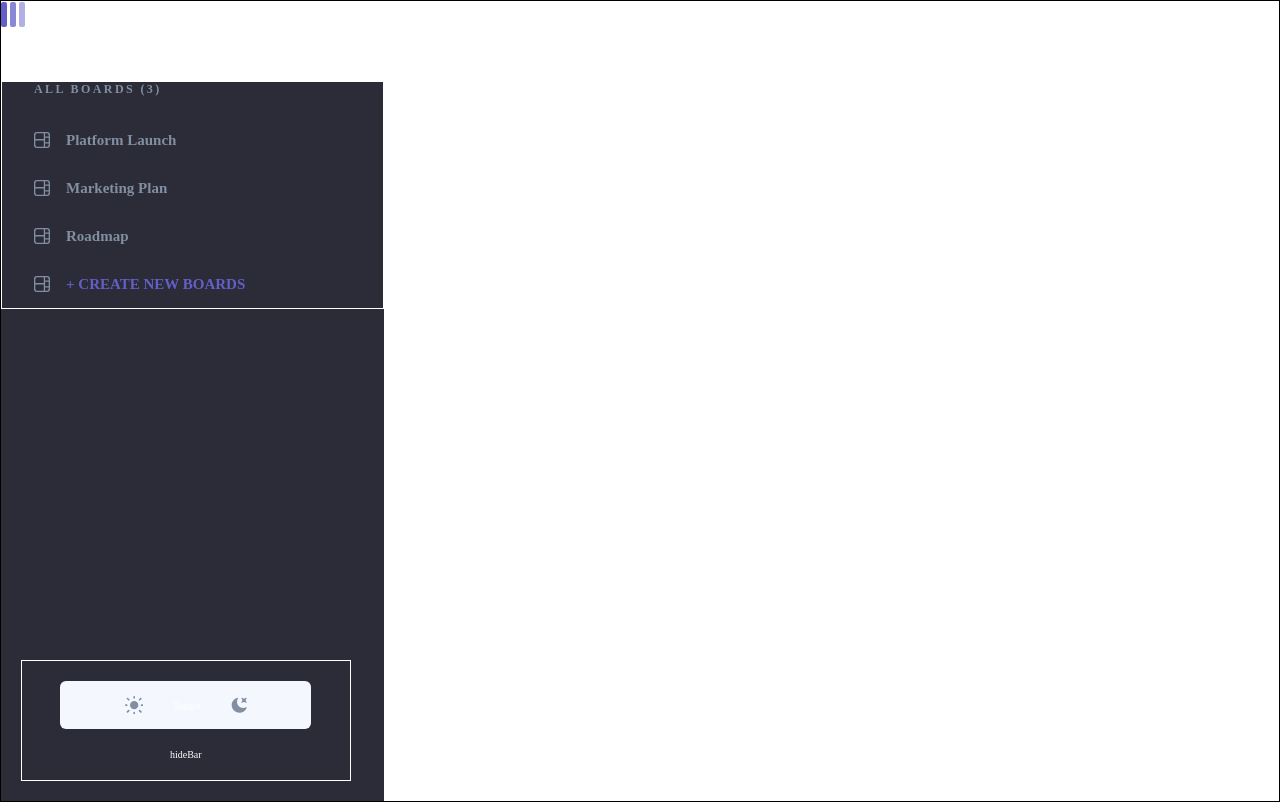
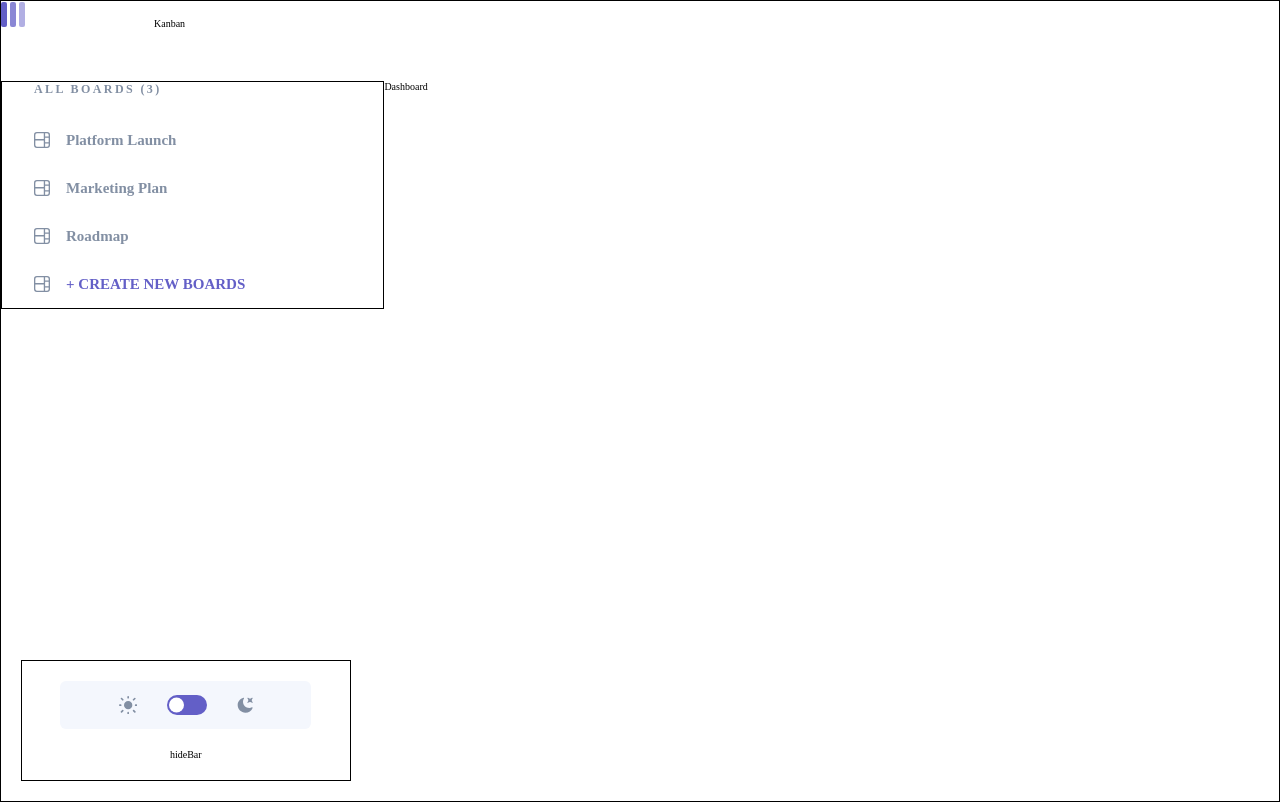
Before and after one commit to jlee380/kanbanClone, a React (Create React App) app: page / in a window 1280 px wide. Built offline with nearby package versions, Linux system fonts and the light colour scheme.

Commit message:
dark mode toggle button ui added

```diff
--- a/src/components/SideBar.js
+++ b/src/components/SideBar.js
@@ -1,26 +1,12 @@
 import React, { useState, useEffect } from "react";
+import ToggleSwitch from "./ToggleSwitch";
+
 import styled from "styled-components";
 import "../style.css";
 import response from "../data.json";
 import IconBoards from "../assets/icon-board.svg";
 import IconLightTheme from "../assets/icon-light-theme.svg";
 import IconDarkTheme from "../assets/icon-dark-theme.svg";
-
-const SideBar = () => {
-	const [boards, setBoards] = useState([]);
-	const [active, setActive] = useState(-1);
-
-	const boardNum = boards.length;
-
-	useEffect(() => {
-		setBoards(response.boards);
-	}, []);
-
-	const addBoard = () => {
-		const newBoardList = [...boards];
-		newBoardList.push({ name: "new one", columns: [1, 2, 3] });
-		setBoards(newBoardList);
-	};
 
 const SideBarContainer = styled.div`
 	display: flex;
@@ -58,8 +44,14 @@
 	cursor: grab;
 
 	&:hover {
-			background-color: #f4f7fd;
+		background: #f4f7fd !important;
 	}
+
+	&:hover li {
+		color: #635fc7;
+	}
+
+	background: ${(props) => (props.active ? "#635fc7" : "transparent")};
 `;
 
 const Li = styled.li`
@@ -118,6 +110,22 @@
 	height: 1.6rem;
 `;
 
+const SideBar = () => {
+	const [boards, setBoards] = useState([]);
+	const [active, setActive] = useState(-1);
+
+	const boardNum = boards.length;
+
+	useEffect(() => {
+		setBoards(response.boards);
+	}, []);
+
+	const addBoard = () => {
+		const newBoardList = [...boards];
+		newBoardList.push({ name: "new one", columns: [1, 2, 3] });
+		setBoards(newBoardList);
+	};
+
 	return (
 		<SideBarContainer>
 			<Ul>
@@ -129,8 +137,9 @@
 				{boards.map((board, i) => (
 					<IconAndText
 						onClick={() => setActive(i)}
+						active={active}
 						style={{
-							background:
+							backgroundColor:
 								active === i ? "#635fc7" : "transparent",
 						}}
 						key={`${i}`}>
@@ -144,9 +153,10 @@
 						<Li
 							key={`${board.name}_${i}`}
 							onClick={() => setActive(i)}
-							style={{
-								color: active === i ? "white" : "",
-							}}>
+							// style={{
+							// 	color: active === i ? "white" : "",
+							// }}
+						>
 							<BoardDiv>{board.name}</BoardDiv>
 						</Li>
 					</IconAndText>
@@ -161,7 +171,7 @@
 			<SwitchAndHide>
 				<NightModeGroup>
 					<IconDay />
-					<div>Toggle</div>
+					<ToggleSwitch />
 					<IconNight />
 				</NightModeGroup>
 				<div className="hideBar">hideBar</div>
--- /dev/null
+++ b/src/components/ToggleSwitch.js
@@ -0,0 +1,60 @@
+import React, { useState } from "react";
+import styled from "styled-components";
+
+const Wrapper = styled.label`
+	display: flex;
+	align-items: center;
+	cursor: pointer;
+	background: #635fc7;
+
+	border-radius: 1.2rem;
+`;
+
+const Switch = styled.div`
+	position: relative;
+	width: 4rem;
+	height: 2rem;
+	transition: 300ms all;
+
+	&:before {
+		transition: 300ms all;
+		content: "";
+		position: absolute;
+		width: 1.3rem;
+		height: 1.3rem;
+		border-radius: 3.5rem;
+		top: 50%;
+		left: 0.2rem;
+		background: white;
+		padding: 0.1rem;
+		transform: translate(0, -50%);
+	}
+`;
+
+const Input = styled.input`
+	opacity: 0;
+	position: absolute;
+
+	&:checked + ${Switch} {
+		&:before {
+			transform: translate(140%, -50%);
+		}
+	}
+`;
+
+function ToggleSwitch() {
+	const [checked, setChecked] = useState(false);
+
+	const checkCheckBox = (e) => {
+		setChecked(e.target.checked);
+	};
+
+	return (
+		<Wrapper>
+			<Input type="checkbox" checked={checked} onChange={checkCheckBox} />
+			<Switch />
+		</Wrapper>
+	);
+}
+
+export default ToggleSwitch;
--- a/src/contexts/ThemeStore.js
+++ b/src/contexts/ThemeStore.js
@@ -3,7 +3,7 @@
 const ThemeContext = React.createContext();
 
 const ThemeStore = ({ children }) => {
-	const [theme, setTheme] = useState("dark");
+	const [theme, setTheme] = useState("light");
 
 	const toggleTheme = (theme) => setTheme(theme);
 
--- a/src/theme/Theme.js
+++ b/src/theme/Theme.js
@@ -17,8 +17,8 @@
 
 const GlobalStyle = createGlobalStyle`
 body {
-    background: ${({ theme }) => theme.body};
-    color: ${({ theme }) => theme.text};
+    // background: ${({ theme }) => theme.body};
+    // color: ${({ theme }) => theme.text};
     transition: all 0.50s linear;
   }
 `;
```
Lines whose indentation alone changed are shown as unchanged.
